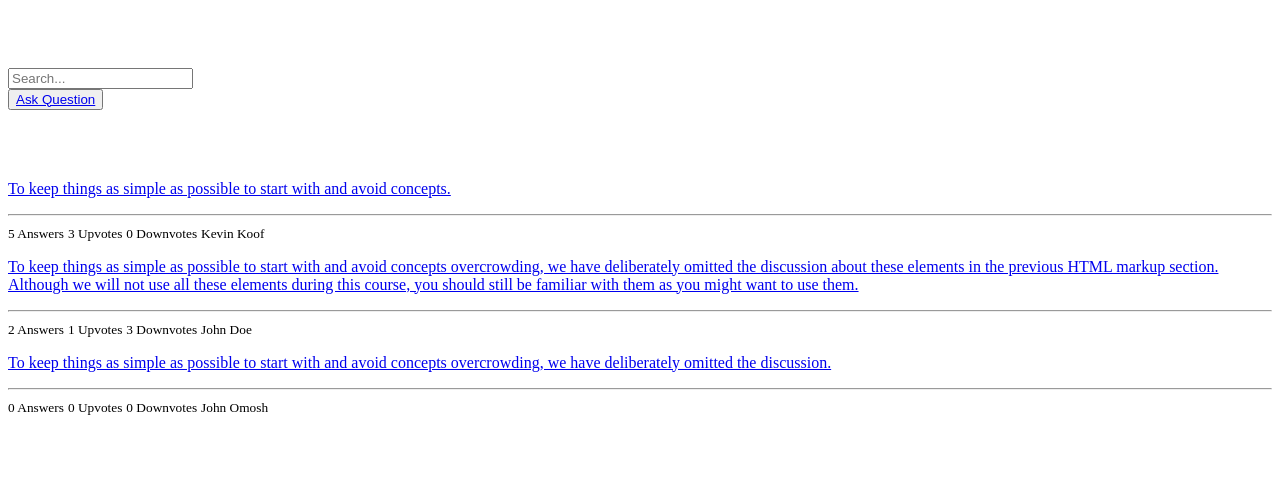
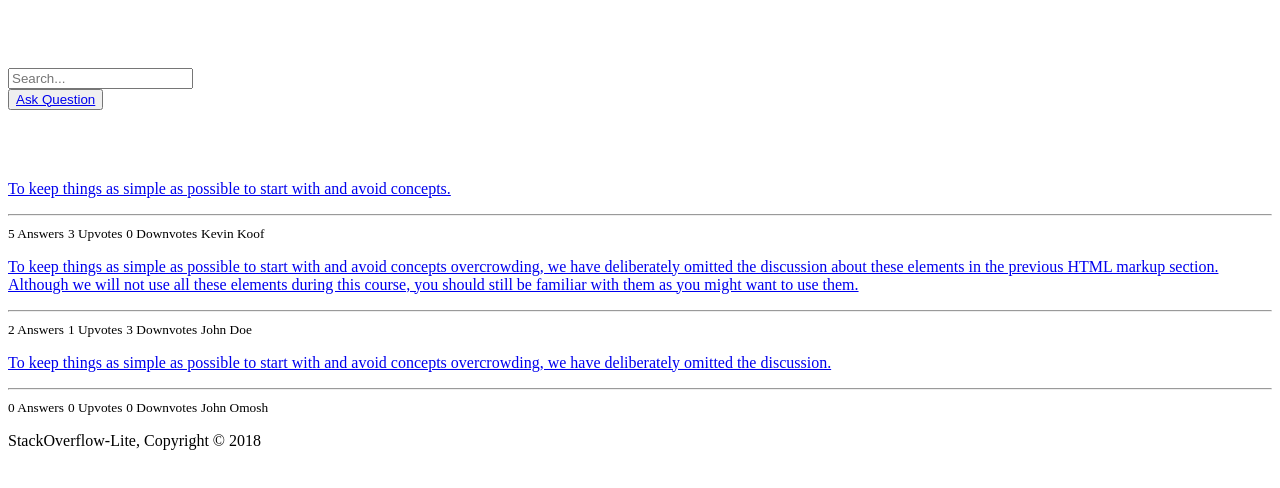
Before and after one commit to pkimotho/StackOverflow-Lite, a plain HTML site: page UI/index.html in a window 1280 px wide. Shown: the part 262-750 px from the top of the page. Drawn offline with Linux system fonts and the light colour scheme.

Commit message:
[feature #162569112] added footer to the homepage

```diff
--- a/UI/index.html
+++ b/UI/index.html
@@ -85,6 +85,10 @@
         </div>
     </section>
 
+    <footer>
+        <p>StackOverflow-Lite, Copyright &copy; 2018</p>
+    </footer>
+
 </body>
 
 </html>
```
